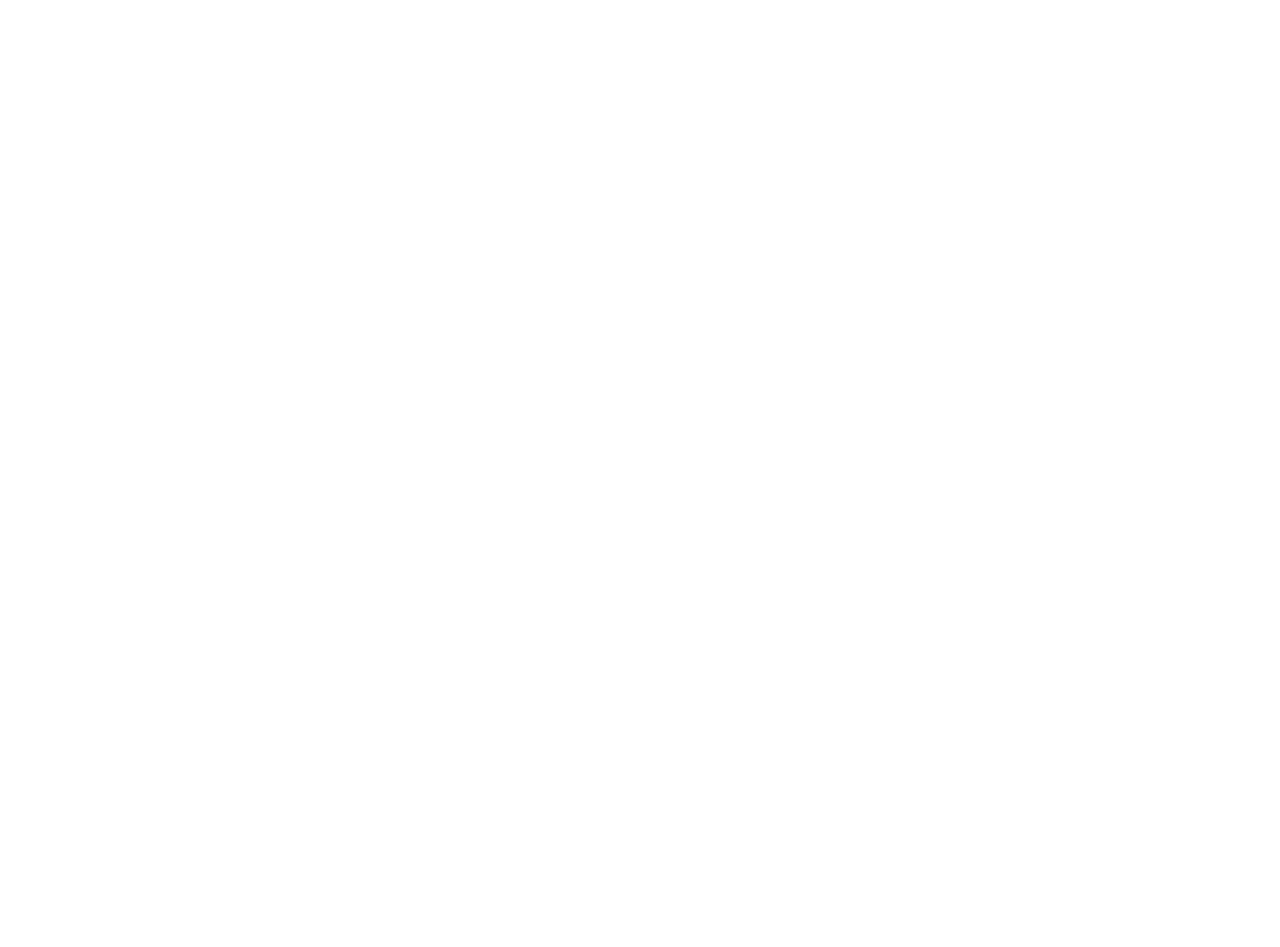
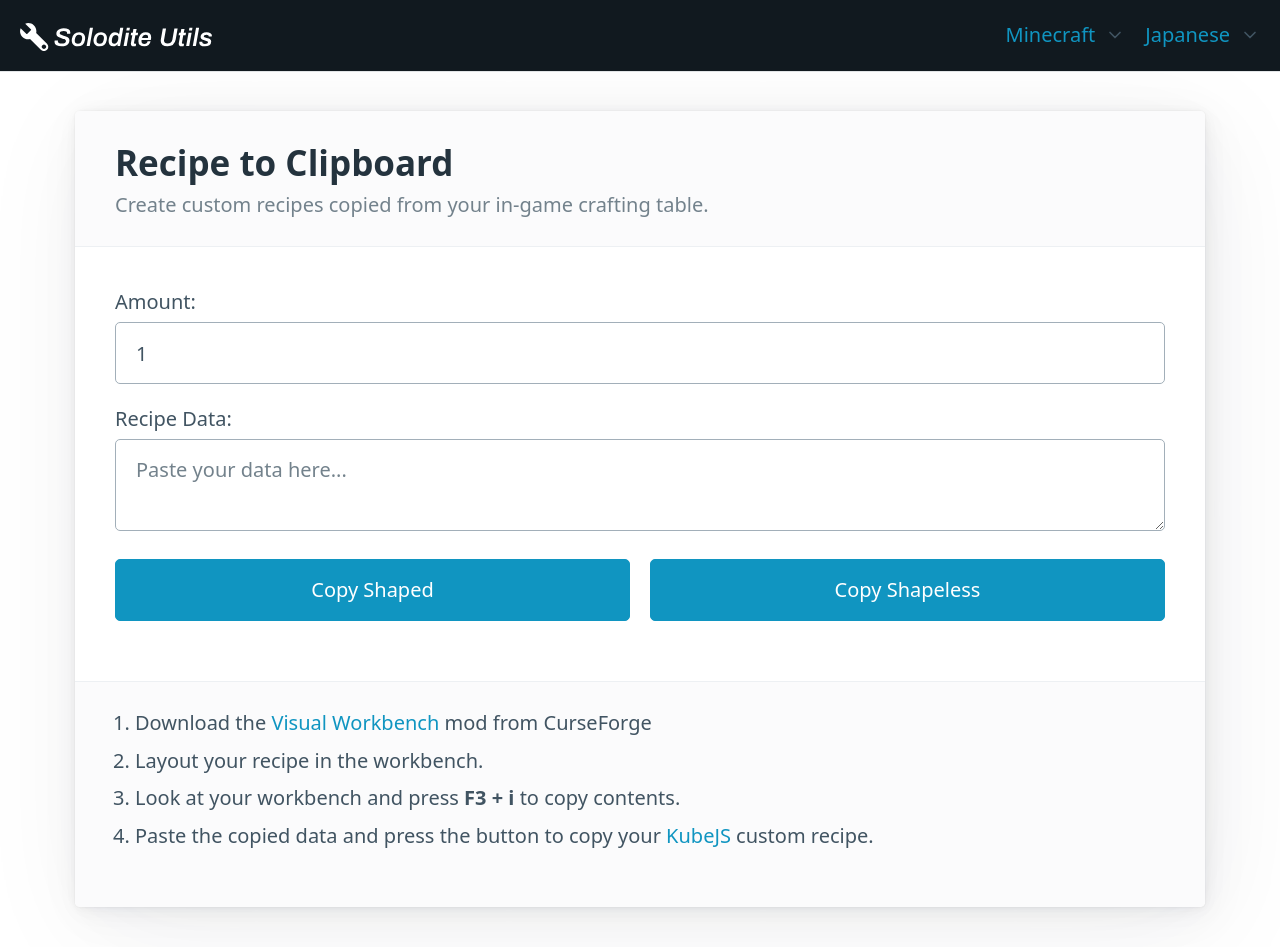
Before and after one commit to eemerson-gm/personal-website, a React (Create React App) app: page /minecraft/recipes in a window 1280 px wide. Before the commit this address had no page. Before the commit the page ends 800 px from the top, so only its background shows below. Built offline with nearby package versions, Linux system fonts and the light colour scheme.

Commit message:
Add custom recipes page

```diff
--- a/package.json
+++ b/package.json
@@ -20,6 +20,7 @@
     "react-dom": "^18.2.0",
     "react-image-crop": "^10.0.9",
     "react-scripts": "5.0.1",
+    "react-toastify": "^9.1.2",
     "react-use-keypress": "^1.3.1",
     "typescript": "^4.9.5",
     "web-vitals": "^2.1.4"
--- a/src/App.tsx
+++ b/src/App.tsx
@@ -3,8 +3,9 @@ import { BrowserRouter, Routes, Route } from 'react-router-dom';
 import '@picocss/pico';
 import Layout from './Layout';
 import StartupPage from './minecraft/Startup';
-import KubeJSPage from './minecraft/KubeJS';
+import TexturesPage from './minecraft/Textures';
 import PracticePage from './japanese/Practice';
+import RecipesPage from './minecraft/Recipes';
 
 export default function App() {
   return (
@@ -12,7 +13,8 @@ export default function App() {
       <Routes>
         <Route path='/' element={<Layout />}>
           <Route path='/minecraft/startup' element={<StartupPage />} />
-          <Route path='/minecraft/kubejs' element={<KubeJSPage />} />
+          <Route path='/minecraft/textures' element={<TexturesPage />} />
+          <Route path='/minecraft/recipes' element={<RecipesPage />} />
           <Route path='/japanese/practice' element={<PracticePage />} />
         </Route>
       </Routes>
--- a/src/Layout.tsx
+++ b/src/Layout.tsx
@@ -26,7 +26,10 @@ export default function Layout() {
               </summary>
               <ul role='listbox'>
                 <li>
-                  <a href='/minecraft/kubejs'>KubeJS</a>
+                  <a href='/minecraft/recipes'>Recipes</a>
+                </li>
+                <li>
+                  <a href='/minecraft/textures'>Textures</a>
                 </li>
                 <li>
                   <a href='/minecraft/startup'>Startup</a>
--- /dev/null
+++ b/src/Shared.css
@@ -0,0 +1,3 @@
+.Toastify__toast button {
+  width: auto;
+}
--- a/src/index.tsx
+++ b/src/index.tsx
@@ -1,6 +1,9 @@
 import React from 'react';
 import ReactDOM from 'react-dom/client';
 import App from './App';
+import { ToastContainer } from 'react-toastify';
+import 'react-toastify/dist/ReactToastify.css';
+import './Shared.css';
 
 const root = ReactDOM.createRoot(
   document.getElementById('root') as HTMLElement
@@ -9,5 +12,6 @@ const root = ReactDOM.createRoot(
 root.render(
   <React.StrictMode>
     <App />
+    <ToastContainer />
   </React.StrictMode>
 );
--- /dev/null
+++ b/src/minecraft/Recipes.tsx
@@ -0,0 +1,151 @@
+import React, { useCallback, useEffect, useState } from 'react';
+import { toast } from 'react-toastify';
+
+interface Ingredient {
+  id: string;
+  Count: string;
+  Slot: string;
+  tag?: any;
+}
+
+export default function RecipesPage() {
+  const [amount, setAmount] = useState<number>(1);
+  const [crafting, setCrafting] = useState<string>('');
+  const [shapedCode, setShapedCode] = useState<string>('');
+  const [shapelessCode, setShapelessCode] = useState<string>('');
+
+  const parseCrafting = useCallback(() => {
+    const recipeRaw = crafting.substring(crafting.indexOf('{'));
+    let recipeJSON = recipeRaw;
+    for (let n = 0; n < 10; n++) {
+      recipeJSON = recipeJSON.replaceAll(`${n}b`, `"${n}"`);
+    }
+    // eslint-disable-next-line no-eval
+    const patternKeys = ['A', 'B', 'C', 'D', 'E', 'F', 'G', 'H', 'I'];
+    const recipeItems = eval(recipeJSON) as Ingredient[];
+    const recipeUniques = recipeItems
+      .filter(
+        (item, index, array) =>
+          array.findIndex((i) => i.id === item.id) === index
+      )
+      .map((item) => item.id);
+    let patternArray = [];
+    for (let h = 0; h < 3; h++) {
+      let patternStr = '';
+      for (let w = 0; w < 3; w++) {
+        const index = h * 3 + w;
+        const item = recipeItems.find((item) => Number(item.Slot) === index);
+        patternStr += item ? patternKeys[recipeUniques.indexOf(item.id)] : ' ';
+      }
+      patternArray.push(patternStr);
+    }
+    setShapedCode(
+      `replaceShaped(${amount}, "??????????", [${patternArray.map(
+        (p) => `"${p}"`
+      )}],{
+        ${recipeUniques.map((id, index) => `${patternKeys[index]}: "${id}"`)}
+      })`
+    );
+    setShapelessCode(
+      `replaceShapeless(${amount}, "??????????", [${recipeItems.map(
+        (item) => `"${item.id}"`
+      )}])`
+    );
+  }, [amount, crafting]);
+
+  const copyToClipboard = useCallback((text: string) => {
+    navigator.clipboard.writeText(text);
+    toast.success('Copied to clipboard.', {
+      position: 'top-right',
+      autoClose: 2000,
+      hideProgressBar: false,
+      closeOnClick: true,
+      pauseOnHover: true,
+      draggable: true,
+      progress: undefined,
+      theme: 'dark',
+    });
+  }, []);
+
+  useEffect(() => {
+    if (crafting) {
+      try {
+        parseCrafting();
+      } catch (error: any) {
+        toast.error(`Error: ${error.message}`, {
+          position: 'top-right',
+          autoClose: 5000,
+          hideProgressBar: false,
+          closeOnClick: true,
+          pauseOnHover: true,
+          draggable: true,
+          progress: undefined,
+          theme: 'dark',
+        });
+        console.log(error.message);
+      }
+    }
+  }, [crafting, parseCrafting]);
+
+  console.log(amount, shapedCode);
+
+  return (
+    <article>
+      <header>
+        <hgroup style={{ margin: 0 }}>
+          <h2>Recipe to Clipboard</h2>
+          <h3>
+            Create custom recipes copied from your in-game crafting table.
+          </h3>
+        </hgroup>
+      </header>
+      <label>Amount:</label>
+      <input
+        type='textbox'
+        defaultValue={amount}
+        onBlur={(e) => {
+          let tempAmount = Number(e.target.value);
+          tempAmount = Math.min(64, tempAmount);
+          tempAmount = Math.max(1, tempAmount);
+          setAmount(tempAmount);
+          e.target.value = tempAmount.toString();
+        }}
+      ></input>
+      <label>Recipe Data:</label>
+      <textarea
+        style={{ resize: 'vertical' }}
+        placeholder='Paste your data here...'
+        value={crafting}
+        onChange={(e) => setCrafting(e.target.value)}
+      ></textarea>
+      <div className='grid'>
+        <button onClick={() => copyToClipboard(shapedCode)}>Copy Shaped</button>
+        <button onClick={() => copyToClipboard(shapelessCode)}>
+          Copy Shapeless
+        </button>
+      </div>
+      <footer>
+        <ol>
+          <li>
+            Download the{' '}
+            <a href='https://www.curseforge.com/minecraft/mc-mods/visual-workbench'>
+              Visual Workbench
+            </a>{' '}
+            mod from CurseForge
+          </li>
+          <li>Layout your recipe in the workbench.</li>
+          <li>
+            Look at your workbench and press <b>F3 + i</b> to copy contents.
+          </li>
+          <li>
+            Paste the copied data and press the button to copy your{' '}
+            <a href='https://www.curseforge.com/minecraft/mc-mods/kubejs'>
+              KubeJS
+            </a>{' '}
+            custom recipe.
+          </li>
+        </ol>
+      </footer>
+    </article>
+  );
+}
--- a/src/minecraft/Startup.tsx
+++ b/src/minecraft/Startup.tsx
@@ -115,8 +115,8 @@ export default function StartupPage() {
               <h3>Check which mod is taking up all your load time.</h3>
             </hgroup>
           </header>
-          <label htmlFor='log'>Upload Log:</label>
-          <input id='log' type='file' accept='.log' onChange={onUpload} />
+          <label>Upload Log:</label>
+          <input type='file' accept='.log' onChange={onUpload} />
           <footer>
             <ol>
               <li>Start your modpack.</li>
--- a/src/minecraft/KubeJS.tsx
+++ b/src/minecraft/Textures.tsx
@@ -45,7 +45,7 @@ const asyncEach = <T,>(
   }
 };
 
-export default function KubeJSPage() {
+export default function TexturesPage() {
   const [progress, setProgress] = useState<Progress>();
 
   const [imageFile, setImageFile] = useState<File>();
@@ -173,21 +173,19 @@ export default function KubeJSPage() {
       <article>
         <header>
           <hgroup style={{ margin: 0 }}>
-            <h2>KubeJS Editor</h2>
-            <h3>Create custom recipes using items from your modpack.</h3>
+            <h2>Texture Extractor</h2>
+            <h3>Extract sprites from your minecraft modpack.</h3>
           </hgroup>
         </header>
-        <label htmlFor='image'>Upload Image:</label>
+        <label>Upload Image:</label>
         <input
-          id='image'
           type='file'
           onChange={(e) => {
             if (e.target.files) setImageFile(e.target.files[0]);
           }}
         />
-        <label htmlFor='image'>Upload Atlas:</label>
+        <label>Upload Atlas:</label>
         <input
-          id='atlas'
           type='file'
           onChange={(e) => {
             if (e.target.files) setAtlasFile(e.target.files[0]);
```
Also changed, not shown: 1 other file (tests, documents, lock files or other folders).
